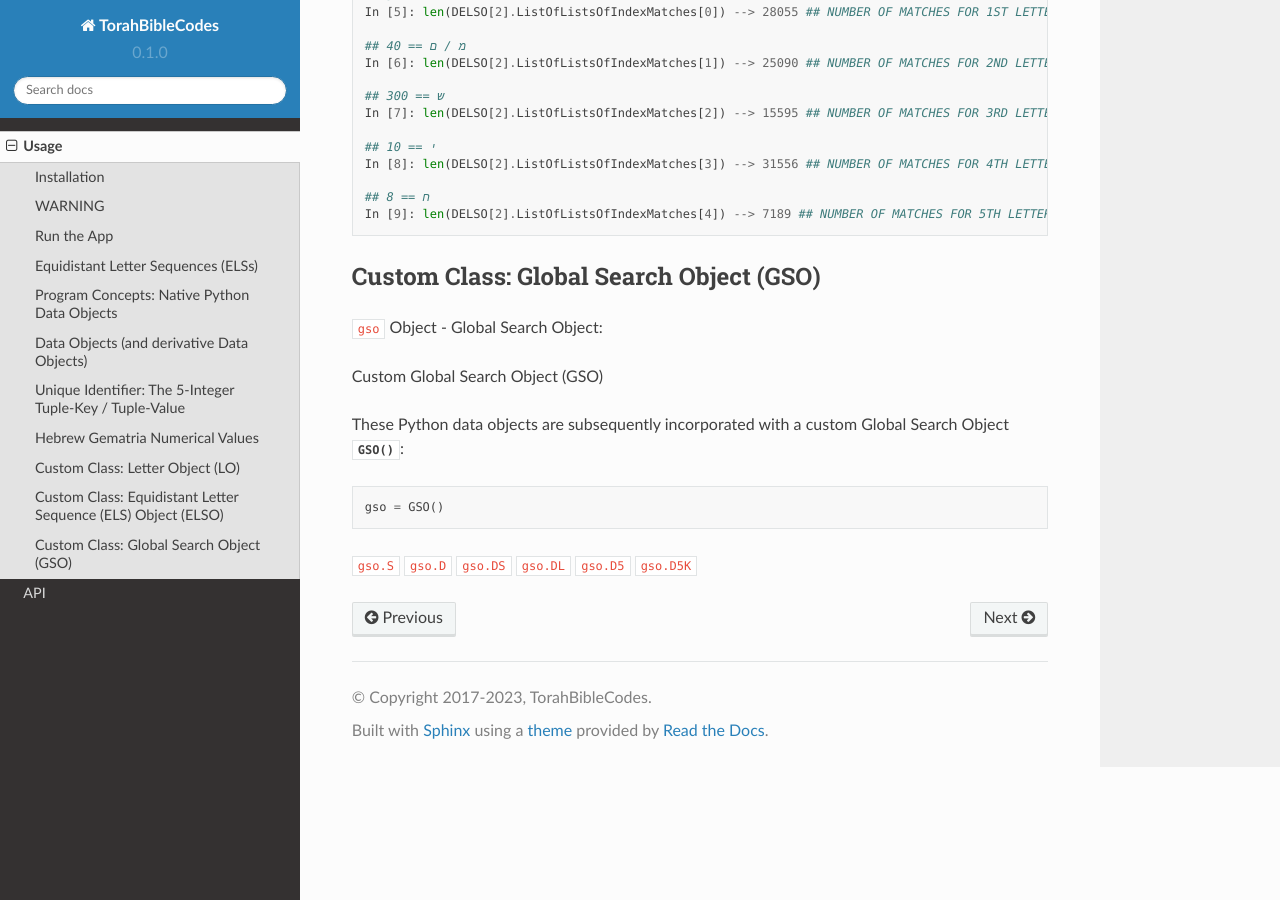
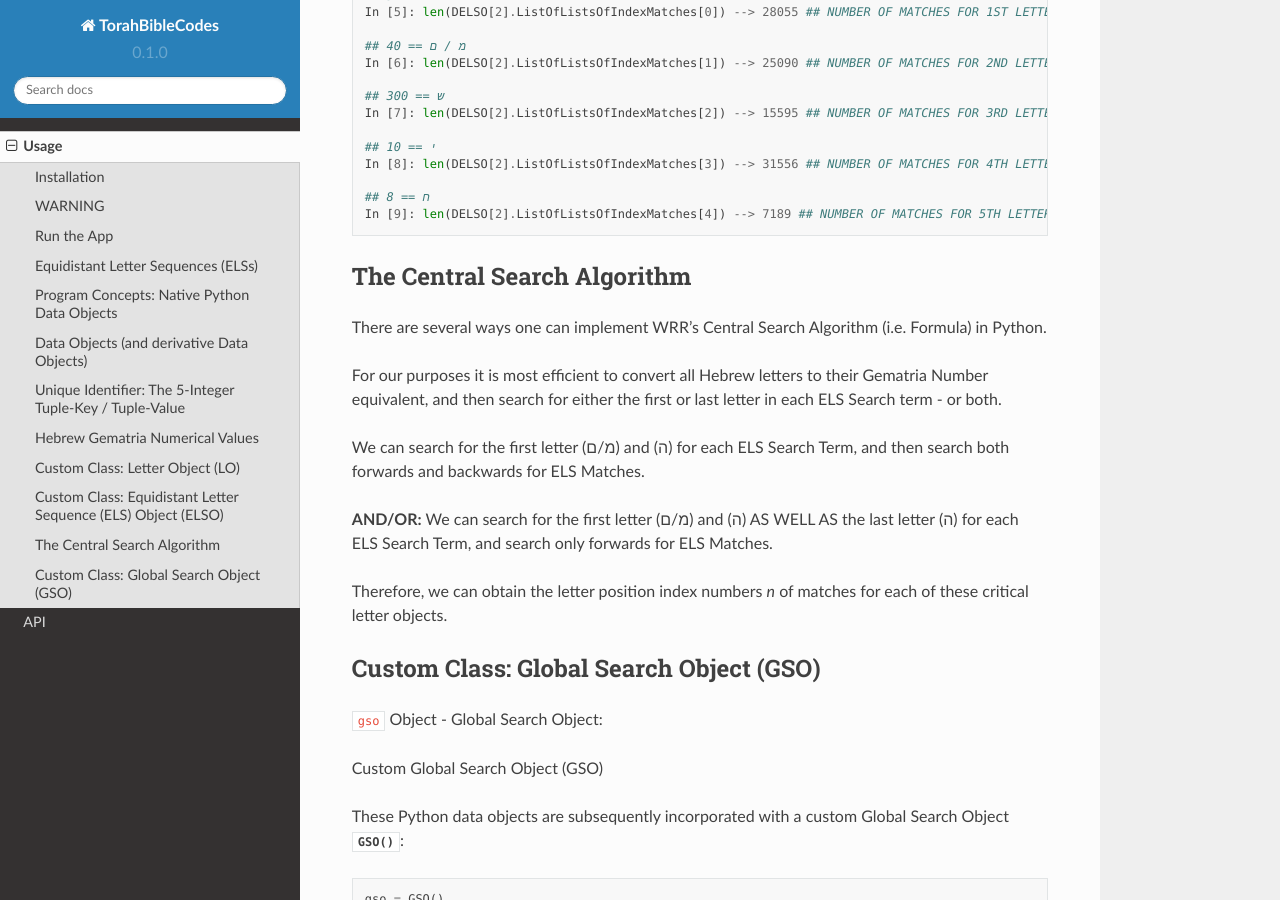
Before and after one commit to TorahBibleCodes/TorahBibleCodes_Sphinx, a Sphinx documentation site: the page built from docs/source/usage.rst, in a window 1280 px wide and 900 px high, scrolled down 11963 px. Built offline with Sphinx 7.4.7 and the Read the Docs theme 2.0.0, drawn with Linux system fonts in a browser that asks for light colours.

Commit message:
Update usage.rst

```diff
--- a/docs/source/usage.rst
+++ b/docs/source/usage.rst
@@ -543,7 +543,18 @@ Each Equidistant Letter Sequence (ELS) Object (``ELSO``) is stored in a Python D
    ## 8 == ח
    In [9]: len(DELSO[2].ListOfListsOfIndexMatches[4]) --> 7189 ## NUMBER OF MATCHES FOR 5TH LETTER IN 2ND ELS SEARCH TERM
 
+The Central Search Algorithm
+----------------
 
+There are several ways one can implement WRR's Central Search Algorithm (i.e. Formula) in Python.
+
+For our purposes it is most efficient to convert all Hebrew letters to their Gematria Number equivalent, and then search for either the first or last letter in each ELS Search term - or both.
+
+We can search for the first letter (מ/ם) and (ה) for each ELS Search Term, and then search both forwards and backwards for ELS Matches.
+
+**AND/OR:** We can search for the first letter (מ/ם) and (ה) AS WELL AS the last letter (ה) for each ELS Search Term, and search only forwards for ELS Matches.
+
+Therefore, we can obtain the letter position index numbers *n* of matches for each of these critical letter objects.
 
 Custom Class: Global Search Object (GSO)
 ----------------
```
